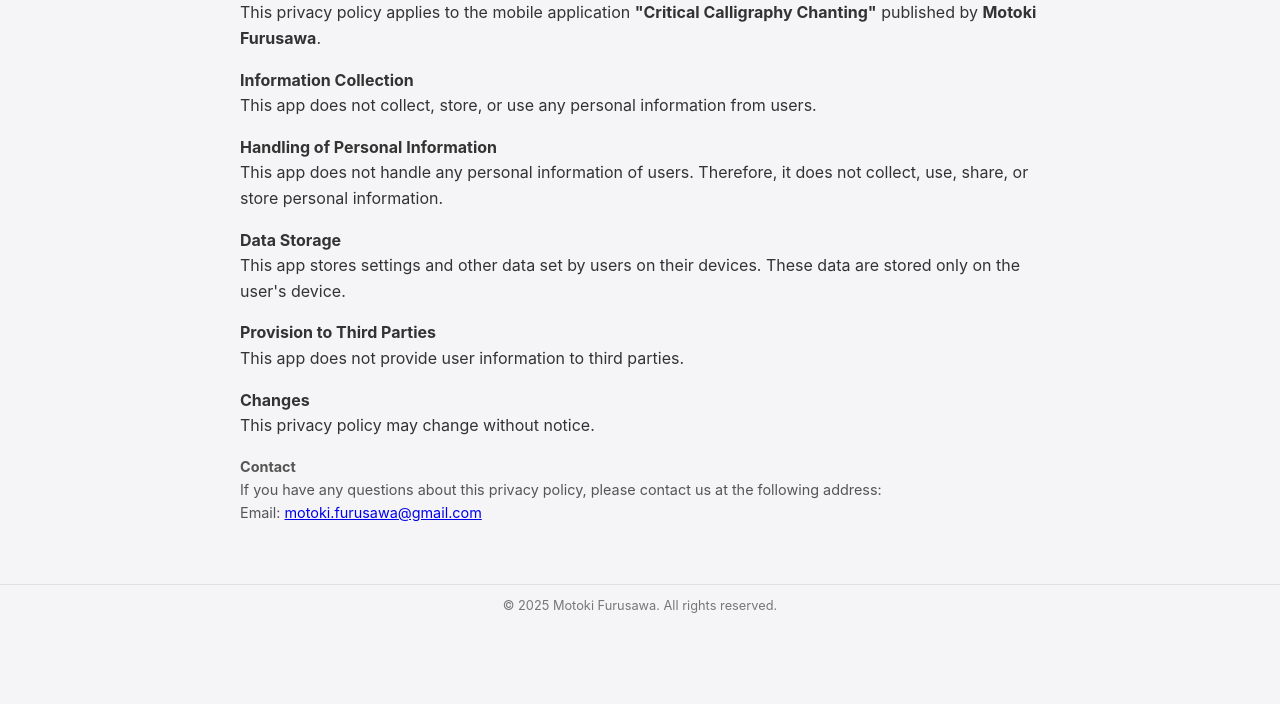
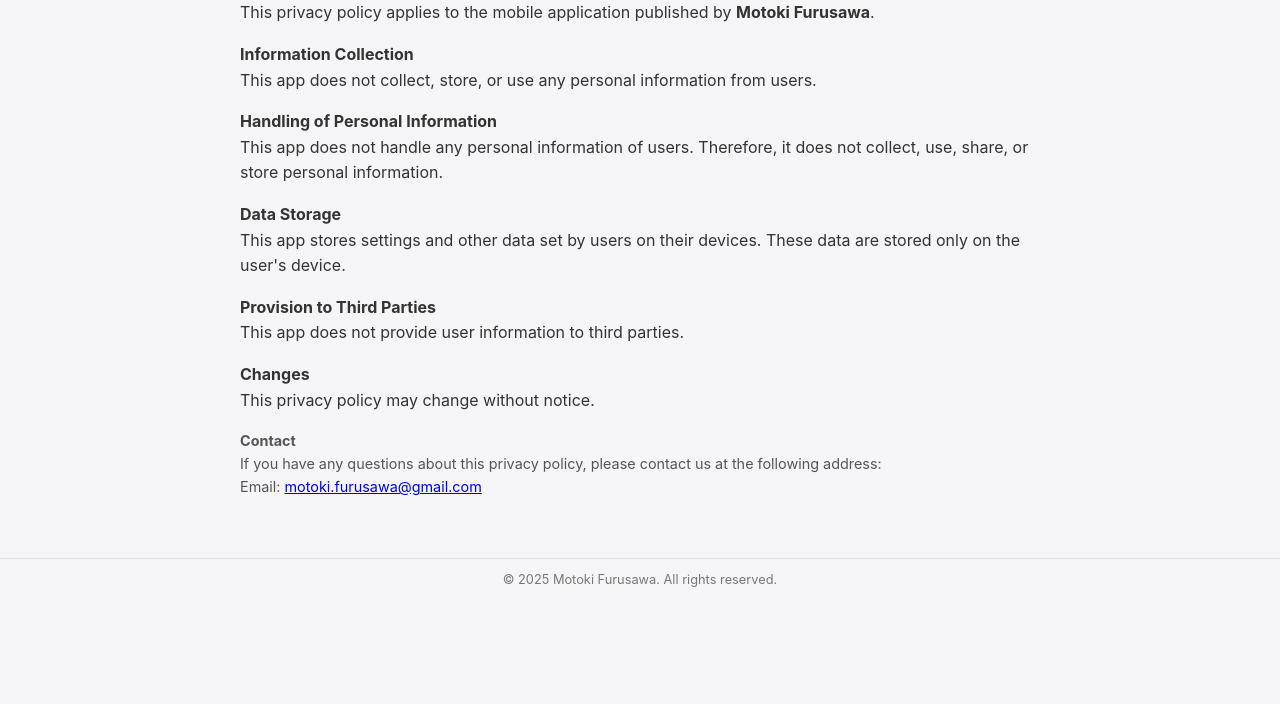
Before and after one commit to moflutter/eula, a plain HTML site: page index.html in a window 1280 px wide. Shown: the part 96-800 px from the top of the page. Drawn offline with Linux system fonts and the light colour scheme.

Commit message:
Update index.html

```diff
--- a/index.html
+++ b/index.html
@@ -45,7 +45,7 @@
         <h1>Privacy Policy</h1>
 
         <p>
-            This privacy policy applies to the mobile application <strong>"Critical Calligraphy Chanting"</strong> published by <strong>Motoki Furusawa</strong>.
+            This privacy policy applies to the mobile application published by <strong>Motoki Furusawa</strong>.
         </p>
 
         <p><strong>Information Collection</strong><br>
```
